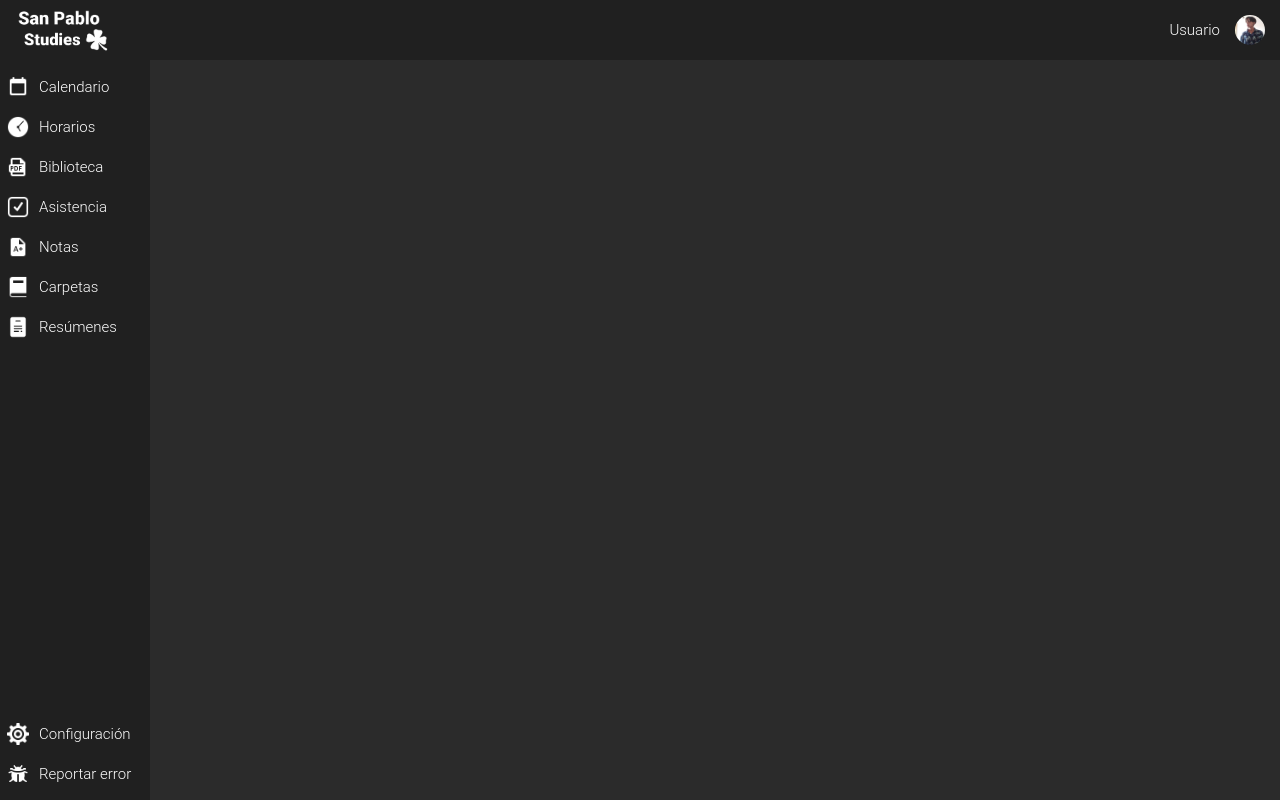
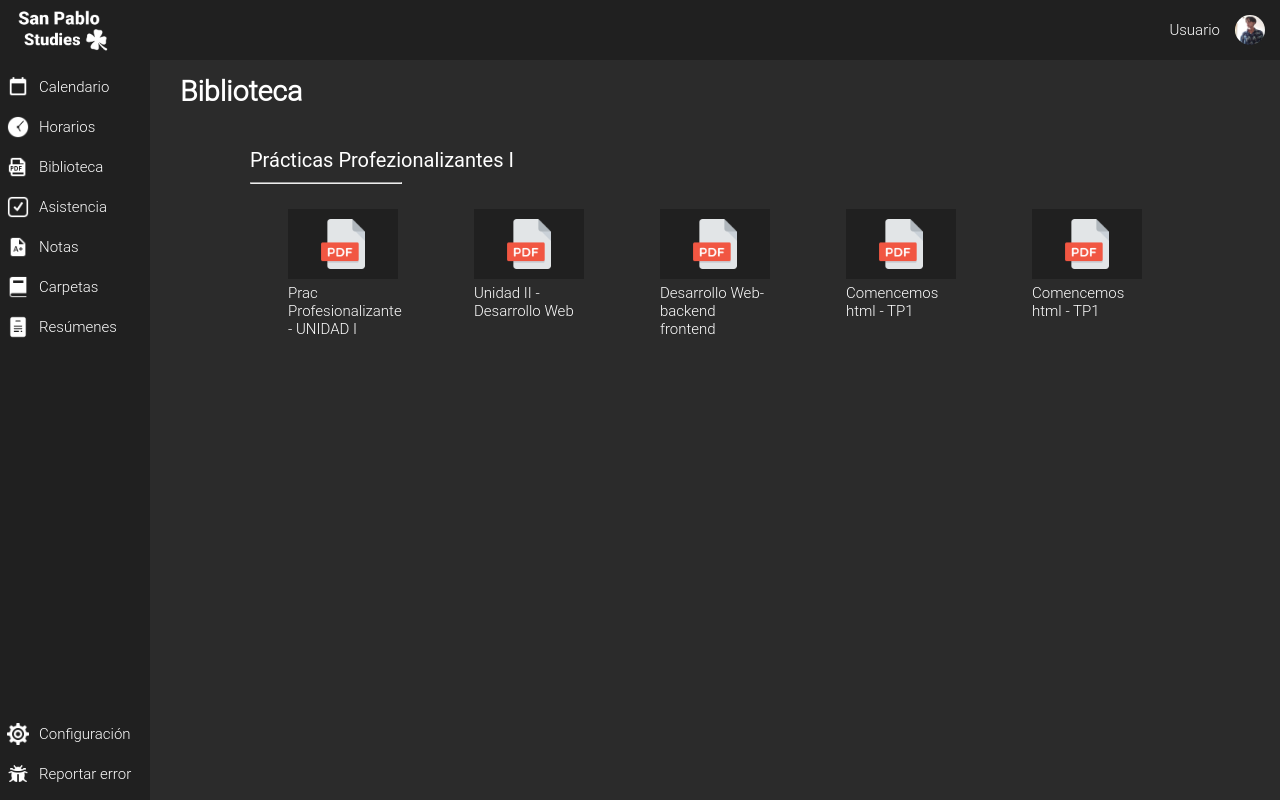
Before and after one commit to MaksiConGit/San-Pablo-Studies, a PHP site: page / in a window 1280 px wide. Run offline with PHP 8.4, Linux system fonts and the light colour scheme; some web fonts are replaced.

Commit message:
Se copió el código de biblioteca para usarlo de plantilla

```diff
--- a/css/style.css
+++ b/css/style.css
@@ -120,3 +120,123 @@ body{
     margin-top: 60px;
     margin-left: 150px;
 }
+
+/* Calendario */
+
+#carpetas{
+    width: 100%;
+    color: white;
+    display: flex;
+    padding-top: 15px;
+    padding-left: 30px;
+    padding-bottom: 15px;
+    padding-right: 30px;
+}
+
+#biblioteca-titulos{
+    display: flex;
+    justify-content: space-between;
+    padding-bottom: 10px;
+    margin-bottom: 30px;
+    font-size: 19px;
+}
+
+#pdfs-biblioteca{
+    justify-content: space-around;
+    margin-left: 70px;
+    margin-right: 70px;
+    margin-bottom: 15px;
+}
+
+#pdfs-biblioteca .nombre-materia{
+    font-size: 20px;
+    font-family: 'Roboto', sans-serif;
+}
+
+#pdfs-biblioteca hr{
+    margin-top: 10px;
+    margin-bottom: 25px;
+    width: 150px;
+}
+
+#pdfs-biblioteca .div-materia{
+    display: flex;
+    justify-content: space-around;
+}
+
+.div-materia div img{
+    width: 50px;
+    height: 50px;
+}
+
+#pdfs-biblioteca .div-materia .archivo{
+    justify-content: center;
+    align-items: center;
+    margin-bottom: 45px;
+}
+
+#pdfs-biblioteca .div-materia .archivo:hover{
+    cursor: pointer;
+}
+
+
+#pdfs-biblioteca .div-materia .archivo .rect-img{
+    align-items: center;
+    justify-content: center;
+    display: flex;
+    margin-bottom: 5px;
+}
+
+#pdfs-biblioteca .div-materia .archivo .nombre-archivo{
+    width: 110px;
+}
+
+#pdfs-biblioteca .div-materia .archivo .div-rectangulo{
+    background-color: #202020;
+    /* margin-right: 50px; */
+    /* margin-top: 25px; */
+    padding: 5px;
+    width: 100px;
+    height: 60px;
+    display: flex;
+    justify-content: center;
+    align-items: center;
+}
+
+#pdfs-biblioteca .div-materia .flecha{
+    display: flex;
+    justify-content: center;
+    align-items: center;
+    margin-right: 50px;
+    width: 100px;
+    height: 60px;
+    margin-top: 25px;
+    padding: 5px;
+}
+
+#pdfs-biblioteca .nombre-archivo{
+    display: flex;
+}
+
+#pdfs-biblioteca .nombre-archivo div{
+    display: flex;
+    justify-content: center; /* Centra horizontalmente */
+    margin-right: 50px;
+    width: 100px;
+    height: 60px;
+    margin-top: 3px;
+    margin-bottom: 35px;
+    padding: 5px;
+}
+
+#pdfs-biblioteca span{
+    font-size: 18px;
+}
+
+#pdfs-biblioteca div span{
+    display: flex;
+    flex-direction: column; /* Coloca los elementos en columnas */
+    align-items: center; /* Centra horizontalmente los elementos */
+    text-align: center; /* Centra horizontalmente el texto dentro de los rectángulos */
+    margin-bottom: 10px;
+}
--- a/index.html
+++ b/index.html
@@ -87,7 +87,56 @@
             <div id="biblioteca" class="contenido_mostrado"><h2>Biblioteca</h2></div>
             <div id="asistencia" class="contenido_mostrado"><h2>Asistencia</h2></div>
             <div id="notas" class="contenido_mostrado"><h2>Notas</h2></div>
-            <div id="carpetas" class="contenido_mostrado"><h2>Carpetas</h2></div>
+            <div id="carpetas" class="contenido_mostrado">
+
+
+                <div id="biblioteca-titulos">
+                    <h2>Biblioteca</h2>
+                </div>
+
+                <div id="pdfs-biblioteca">
+
+                    <span class="nombre-materia">Prácticas Profezionalizantes I</span><hr>
+                    <div class="div-materia">
+
+                        <div class="archivo">
+                            <div class="rect-img">
+                                <div class="div-rectangulo"><img src="img/pdf.png" alt=""></div>
+                            </div>
+                            <div class="nombre-archivo">Prac Profesionalizante - UNIDAD I</div>
+                        </div>
+
+                        <div class="archivo">
+                            <div class="rect-img">
+                                <div class="div-rectangulo"><img src="img/pdf.png" alt=""></div>
+                            </div>
+                            <div class="nombre-archivo">Unidad II - Desarrollo Web</div>
+                        </div>
+
+                        <div class="archivo">
+                            <div class="rect-img">
+                                <div class="div-rectangulo"><img src="img/pdf.png" alt=""></div>
+                            </div>
+                            <div class="nombre-archivo">Desarrollo Web-backend frontend</div>
+                        </div>
+
+                        <div class="archivo">
+                            <div class="rect-img">
+                                <div class="div-rectangulo"><img src="img/pdf.png" alt=""></div>
+                            </div>
+                            <div class="nombre-archivo">Comencemos html - TP1</div>
+                        </div>
+
+                        <div class="archivo">
+                            <div class="rect-img">
+                                <div class="div-rectangulo"><img src="img/pdf.png" alt=""></div>
+                            </div>
+                            <div class="nombre-archivo">Comencemos html - TP1</div>
+                        </div>
+
+                    </div>
+
+            </div>
             <div id="resumenes" class="contenido_mostrado"><h2>Resúmenes</h2></div>
             <div id="configuracion" class="contenido_mostrado"><h2>Configuración</h2></div>
             <div id="bug" class="contenido_mostrado"><h2>Reportar bug</h2></div>
--- a/js/main.js
+++ b/js/main.js
@@ -4,6 +4,8 @@ const opciones = document.getElementsByClassName("opciones_laterales");
 
 for (let i = 0; i < opciones.length; i++) {
 
+    // Borrar esta línea al final de la branch
+    contenidos[5].style.display = "block";
     contenidos[i].style.display = "none";
 
     opciones[i].addEventListener("click", function () {
```
